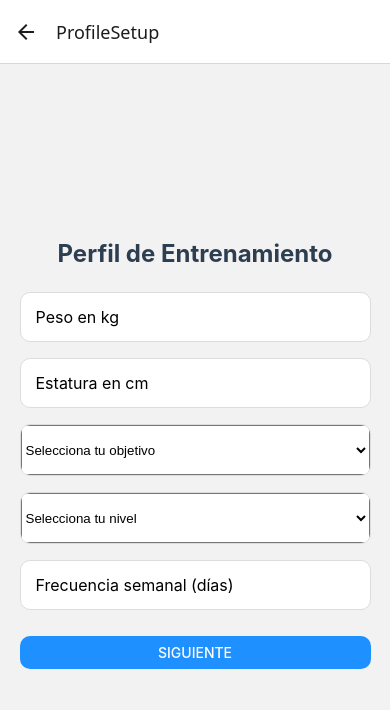
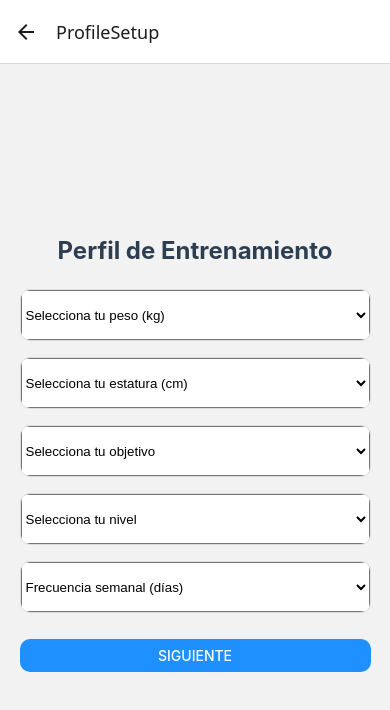
Before and after one commit to Camo93/proyecto-programacion-moviles, a React Native app: screen /ProfileSetup in a window 390 px wide. Shown: the top 710 px of the page. Built offline with nearby package versions, Linux system fonts and the light colour scheme.

Commit message:
Version funcional con mejoras

```diff
--- a/src/view/screens/ProfileSetup.js
+++ b/src/view/screens/ProfileSetup.js
@@ -2,24 +2,21 @@ import React, { useState } from 'react';
 import {
     View,
     Text,
-    TextInput,
     Button,
     StyleSheet,
     SafeAreaView,
-    Dimensions, // Importa Dimensions para obtener el ancho de la pantalla
-    Platform // Importa Platform para estilos específicos de iOS/Android
+    Dimensions,
+    Platform
 } from 'react-native';
 import { Picker } from '@react-native-picker/picker';
 import { useNavigation, useRoute } from '@react-navigation/native';
 
-// Obtén el ancho de la pantalla para un centrado responsivo
 const { width } = Dimensions.get('window');
 
 export default function ProfileSetup() {
     const navigation = useNavigation();
     const route = useRoute();
 
-    // Recibimos datos del login (asegúrate de que route.params tenga valores por defecto si no están presentes)
     const { name, gender } = route.params || { name: 'Atleta', gender: '' };
 
     const [weight, setWeight] = useState('');
@@ -29,37 +26,22 @@ export default function ProfileSetup() {
     const [frequency, setFrequency] = useState('');
 
     const handleNext = () => {
-        // Validación básica de campos vacíos
         if (!weight || !height || !goal || !level || !frequency) {
             alert('Por favor completa todos los campos');
             return;
         }
 
-        // Validar que peso y estatura sean números y positivos
-        const weightNum = parseFloat(weight);
-        const heightNum = parseFloat(height);
         const freqNum = parseInt(frequency, 10);
-
-        if (isNaN(weightNum) || weightNum <= 0) {
-            alert('Ingresa un peso válido y positivo');
-            return;
-        }
-        if (isNaN(heightNum) || heightNum <= 0) {
-            alert('Ingresa una estatura válida y positiva');
-            return;
-        }
-        // Validar que la frecuencia sea un número entre 1 y 7
         if (isNaN(freqNum) || freqNum < 1 || freqNum > 7) {
             alert('Ingresa una frecuencia válida (1-7 días por semana)');
             return;
         }
 
-        // Navegar a MuscleSelection con todos los datos
         navigation.navigate('MuscleSelection', {
             name,
             gender,
-            weight: weightNum,
-            height: heightNum,
+            weight: parseFloat(weight),
+            height: parseFloat(height),
             goal,
             level,
             frequency: freqNum,
@@ -68,36 +50,48 @@ export default function ProfileSetup() {
 
     return (
         <SafeAreaView style={styles.container}>
-            {/* Se añadió un View envolvente para el contenido principal para controlar su ancho */}
             <View style={styles.contentWrapper}>
                 <Text style={styles.title}>Perfil de Entrenamiento</Text>
 
-                <TextInput
-                    style={styles.input}
-                    placeholder="Peso en kg"
-                    value={weight}
-                    onChangeText={setWeight}
-                    keyboardType="numeric"
-                    // Asegura que solo se ingresen números y un posible punto decimal
-                    maxLength={5} // Ejemplo: 999.9
-                />
+                {/* Peso */}
+                <View style={styles.pickerContainer}>
+                    <Picker
+                        selectedValue={weight}
+                        onValueChange={setWeight}
+                        style={styles.picker}
+                        itemStyle={Platform.OS === 'ios' ? { height: 50 } : {}}
+                    >
+                        <Picker.Item label="Selecciona tu peso (kg)" value="" />
+                        {Array.from({ length: 111 }, (_, i) => {
+                            const peso = 40 + i; // 40 a 150 kg
+                            return <Picker.Item key={peso} label={`${peso} kg`} value={`${peso}`} />;
+                        })}
+                    </Picker>
+                </View>
 
-                <TextInput
-                    style={styles.input}
-                    placeholder="Estatura en cm"
-                    value={height}
-                    onChangeText={setHeight}
-                    keyboardType="numeric"
-                    // Asegura que solo se ingresen números y un posible punto decimal
-                    maxLength={5} // Ejemplo: 999.9
-                />
+                {/* Estatura */}
+                <View style={styles.pickerContainer}>
+                    <Picker
+                        selectedValue={height}
+                        onValueChange={setHeight}
+                        style={styles.picker}
+                        itemStyle={Platform.OS === 'ios' ? { height: 50 } : {}}
+                    >
+                        <Picker.Item label="Selecciona tu estatura (cm)" value="" />
+                        {Array.from({ length: 71 }, (_, i) => {
+                            const altura = 140 + i; // 140 a 210 cm
+                            return <Picker.Item key={altura} label={`${altura} cm`} value={`${altura}`} />;
+                        })}
+                    </Picker>
+                </View>
 
+                {/* Objetivo */}
                 <View style={styles.pickerContainer}>
                     <Picker
                         selectedValue={goal}
                         onValueChange={setGoal}
                         style={styles.picker}
-                        itemStyle={Platform.OS === 'ios' ? { height: 50 } : {}} // Estilo para iOS
+                        itemStyle={Platform.OS === 'ios' ? { height: 50 } : {}}
                     >
                         <Picker.Item label="Selecciona tu objetivo" value="" />
                         <Picker.Item label="Perder peso" value="perder_peso" />
@@ -106,12 +100,13 @@ export default function ProfileSetup() {
                     </Picker>
                 </View>
 
+                {/* Nivel */}
                 <View style={styles.pickerContainer}>
                     <Picker
                         selectedValue={level}
                         onValueChange={setLevel}
                         style={styles.picker}
-                        itemStyle={Platform.OS === 'ios' ? { height: 50 } : {}} // Estilo para iOS
+                        itemStyle={Platform.OS === 'ios' ? { height: 50 } : {}}
                     >
                         <Picker.Item label="Selecciona tu nivel" value="" />
                         <Picker.Item label="Principiante" value="principiante" />
@@ -120,18 +115,24 @@ export default function ProfileSetup() {
                     </Picker>
                 </View>
 
-                <TextInput
-                    style={styles.input}
-                    placeholder="Frecuencia semanal (días)"
-                    value={frequency}
-                    onChangeText={setFrequency}
-                    keyboardType="numeric"
-                    maxLength={1} // Frecuencia de 1 a 7 días, un solo dígito
-                />
+                {/* Frecuencia */}
+                <View style={styles.pickerContainer}>
+                    <Picker
+                        selectedValue={frequency}
+                        onValueChange={setFrequency}
+                        style={styles.picker}
+                        itemStyle={Platform.OS === 'ios' ? { height: 50 } : {}}
+                    >
+                        <Picker.Item label="Frecuencia semanal (días)" value="" />
+                        {Array.from({ length: 7 }, (_, i) => {
+                            const dias = i + 1;
+                            return <Picker.Item key={dias} label={`${dias} días/semana`} value={`${dias}`} />;
+                        })}
+                    </Picker>
+                </View>
 
-                {/* Usando un View para envolver el Button y controlar su estilo */}
                 <View style={styles.buttonWrapper}>
-                    <Button title="Siguiente" onPress={handleNext} color="#1E90FF" /> {/* Color de botón */}
+                    <Button title="Siguiente" onPress={handleNext} color="#1E90FF" />
                 </View>
             </View>
         </SafeAreaView>
@@ -142,34 +143,21 @@ const styles = StyleSheet.create({
     container: {
         flex: 1,
         backgroundColor: '#f2f2f2',
-        justifyContent: 'center', // Centra verticalmente los hijos
-        alignItems: 'center',   // ¡Centra horizontalmente el contentWrapper!
-        padding: 20, // Padding alrededor de todo el Safe Area
+        justifyContent: 'center',
+        alignItems: 'center',
+        padding: 20,
     },
     contentWrapper: {
-        width: '90%', // O un valor fijo como 350
-        maxWidth: 400, // Limita el ancho máximo en pantallas grandes
-        // No es necesario 'alignItems' aquí si los hijos ya tienen 'width: 100%'
-        // y el texto está con 'textAlign: center'
+        width: '90%',
+        maxWidth: 400,
     },
     title: {
         fontSize: 24,
         fontWeight: 'bold',
         marginBottom: 24,
-        textAlign: 'center', // Asegura que el texto esté centrado dentro de su propio espacio
+        textAlign: 'center',
         color: '#2c3e50',
-        width: '100%', // Asegura que el título ocupe todo el ancho del contentWrapper para el centrado de texto
-    },
-    input: {
-        height: 50,
-        backgroundColor: '#fff',
-        borderRadius: 10,
-        paddingHorizontal: 15,
-        marginBottom: 16,
-        fontSize: 16,
-        borderColor: '#dcdcdc',
-        borderWidth: 1,
-        width: '100%', // Esto es CRUCIAL: hace que los inputs ocupen todo el ancho del contentWrapper
+        width: '100%',
     },
     pickerContainer: {
         backgroundColor: '#fff',
@@ -177,18 +165,18 @@ const styles = StyleSheet.create({
         borderColor: '#dcdcdc',
         borderWidth: 1,
         marginBottom: 16,
-        width: '100%', // El picker también debe ocupar el 100% del wrapper
-        overflow: 'hidden', // Para asegurar que el borde redondeado se vea bien con el picker
-        justifyContent: 'center', // Para centrar el contenido del picker verticalmente si es necesario
+        width: '100%',
+        overflow: 'hidden',
+        justifyContent: 'center',
     },
     picker: {
         height: 50,
-        width: '100%', // Asegura que el Picker ocupe el 100% del pickerContainer
+        width: '100%',
     },
     buttonWrapper: {
-        width: '100%', // El wrapper del botón debe ocupar todo el ancho disponible para el botón
-        marginTop: 10, // Un poco de espacio antes del botón
-        borderRadius: 10, // Si quieres bordes redondeados en el botón también
-        overflow: 'hidden', // Necesario para que borderRadius funcione en Android para el Button
+        width: '100%',
+        marginTop: 10,
+        borderRadius: 10,
+        overflow: 'hidden',
     }
 });
```
